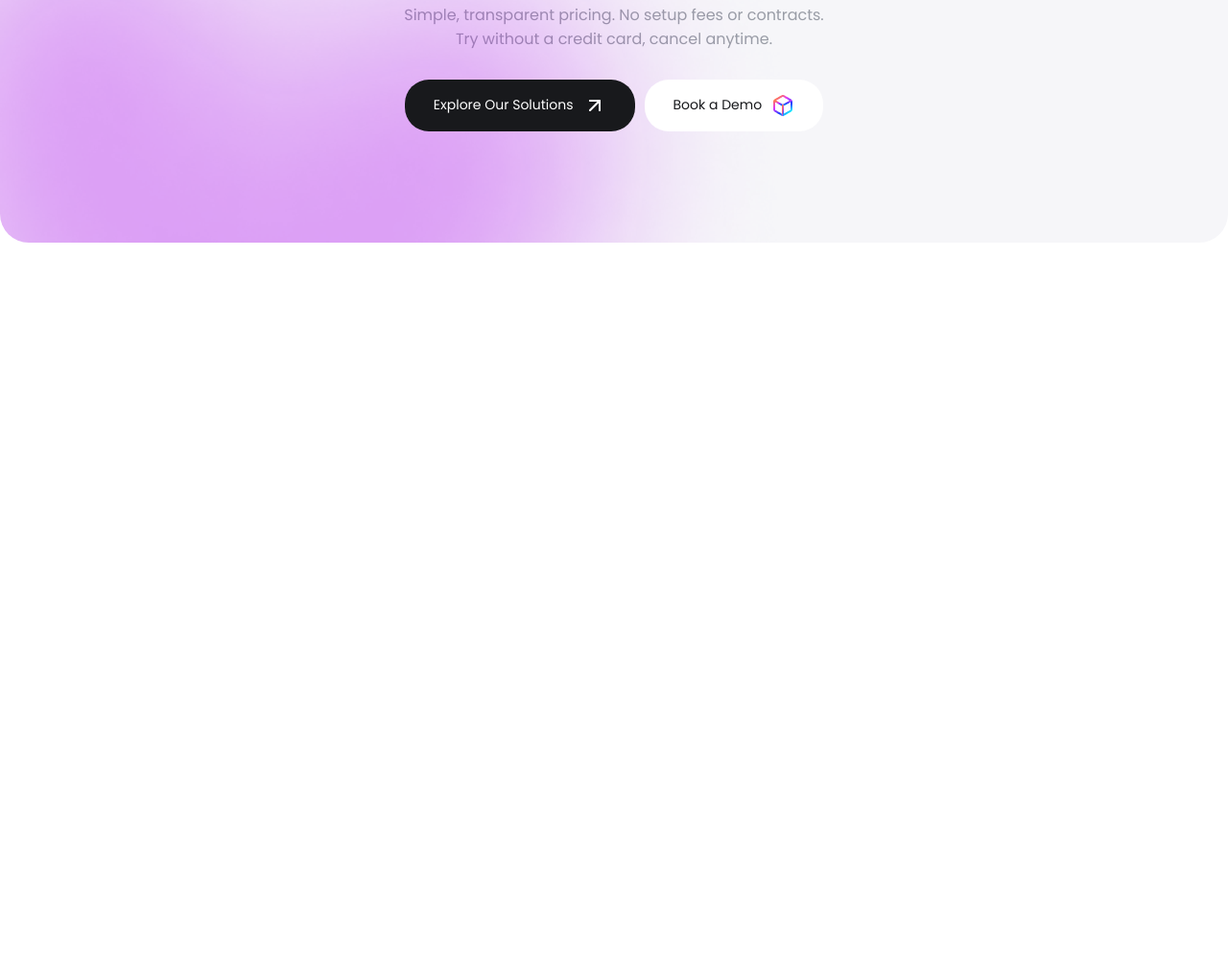
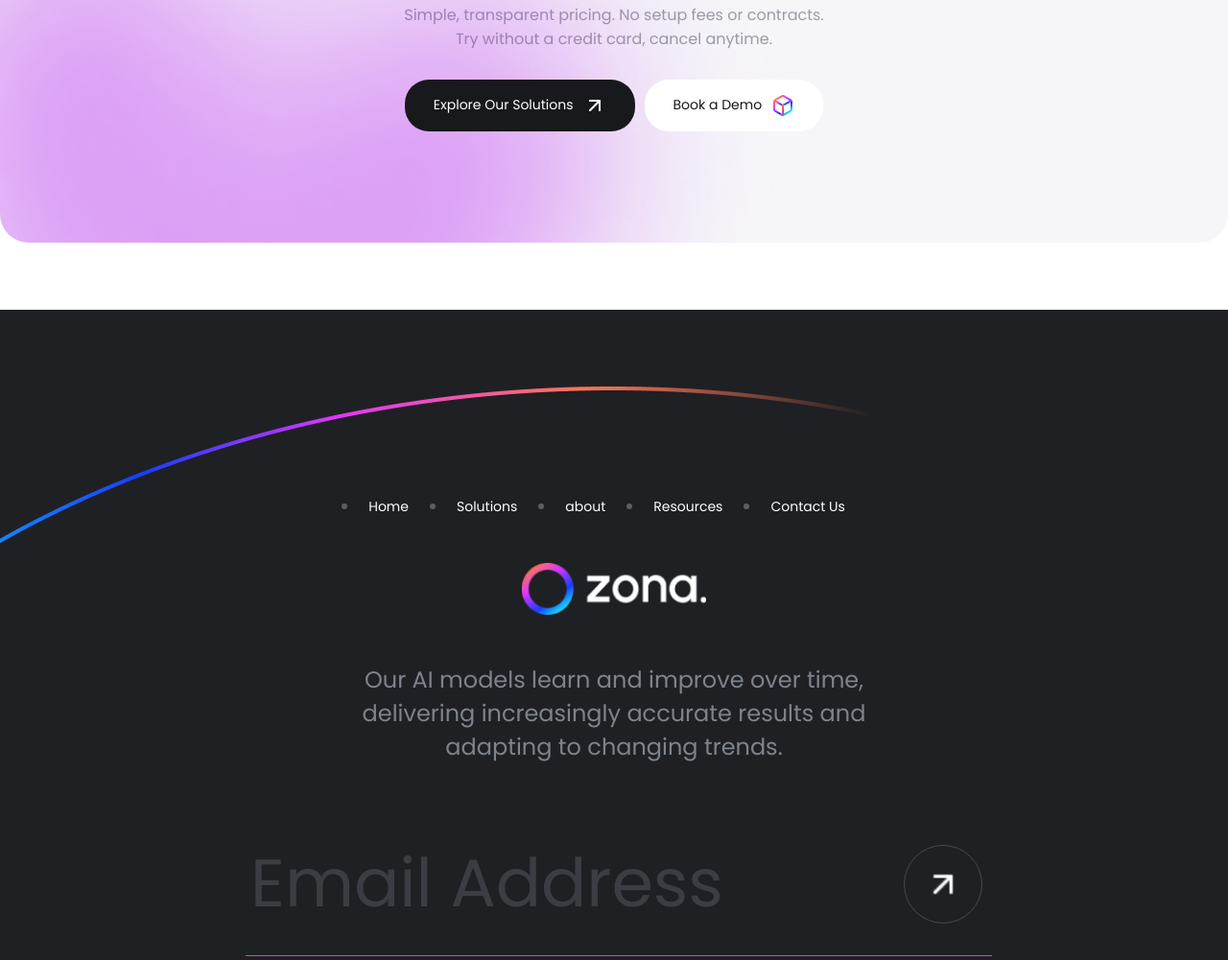
Before and after one commit to iddhanushka/frontend-development_VXD, a website built with webpack: page app/index.html in a window 1280 px wide. Shown: the part 3263-4264 px from the top of the page at 96% size. Before the commit the page ends 3586 px from the top, so only its background shows below. Built offline with nearby package versions, Linux system fonts and the light colour scheme; a web font is replaced by a local one.

Commit message:
footer development

```diff
--- a/app/assets/styles/modules/_footer.scss
+++ b/app/assets/styles/modules/_footer.scss
@@ -0,0 +1,107 @@
+.site-footer {
+  background: #1f2023;
+  padding: 80px 0;
+
+  &__logo-img {
+    max-width: 15%;
+    margin: auto;
+    display: block;
+  }
+
+  &__navbar {
+    padding-left: 0;
+    display: flex;
+    justify-content: center;
+    column-gap: 15px;
+    margin-bottom: 50px;
+  }
+
+  &__nav-item-link {
+    color: #fff;
+    text-decoration: none;
+    font-size: 14px;
+    font-weight: 400;
+  }
+
+  &__nav-item {
+    text-indent: 10px;
+    margin-right: 25px;
+
+    &::marker {
+      color: #585f67;
+    }
+  }
+
+  &__description {
+    color: #7c848e;
+    font-size: 24px;
+    text-align: center;
+    max-width: 50%;
+    margin: auto;
+    font-weight: 400;
+    margin-top: 50px;
+    line-height: 35px;
+    margin-bottom: 50px;
+  }
+
+  &__email-icon {
+    max-width: 40px;
+  }
+
+  &__email-us {
+    text-align: center;
+    width: 60%;
+    margin: auto;
+    position: relative;
+  }
+
+  &__email {
+    border: none;
+    background: transparent;
+    border-bottom: 1px solid #cc41e4;
+    padding: 35px 5px;
+    width: 100%;
+    color: #3a3e44;
+    font-size: 70px;
+
+    &:focus {
+      box-shadow: none;
+      outline: none;
+    }
+
+    &::placeholder {
+      font-size: 70px;
+      font-weight: 400;
+      color: #3a3e44;
+    }
+  }
+
+  &__email-btn {
+    position: absolute;
+    top: 50%;
+    right: 0;
+    width: 80px;
+    height: 80px;
+    border: 1px solid #434a54;
+    border-radius: 50%;
+    transform: translateY(-50%);
+  }
+
+  &__email-icon {
+    max-width: 40px;
+    position: relative;
+    top: 50%;
+    transform: translateY(-50%);
+  }
+
+  &__gradient-curve {
+    position: absolute;
+    left: -80px;
+    top: 0;
+  }
+
+  &__context {
+    position: relative;
+    padding-top: 100px;
+  }
+}
--- a/app/index.html
+++ b/app/index.html
@@ -246,6 +246,43 @@
       </div>
     </section>
 
+    <footer class="site-footer">
+      <div class="container">
+        <div class="site-footer__context">
+          <div class="site-footer__gradient-curve">
+            <img src="./assets/images/footer-ellipse.png" alt="" class="site-footer__gradient-img" />
+          </div>
+          <ul class="site-footer__navbar">
+            <li class="site-footer__nav-item">
+              <a href="" class="site-footer__nav-item-link">Home</a>
+            </li>
+            <li class="site-footer__nav-item">
+              <a href="" class="site-footer__nav-item-link">Solutions</a>
+            </li>
+            <li class="site-footer__nav-item">
+              <a href="" class="site-footer__nav-item-link">about</a>
+            </li>
+            <li class="site-footer__nav-item">
+              <a href="" class="site-footer__nav-item-link">Resources</a>
+            </li>
+            <li class="site-footer__nav-item">
+              <a href="" class="site-footer__nav-item-link">Contact Us</a>
+            </li>
+          </ul>
+          <a href="" class="site-footer__logo">
+            <img src="./assets/images/footer-logo.png" alt="" class="site-footer__logo-img" />
+          </a>
+          <p class="site-footer__description">Our AI models learn and improve over time, delivering increasingly accurate results and adapting to changing trends.</p>
+          <div class="site-footer__email-us">
+            <input type="text" placeholder="Email Address" class="site-footer__email" />
+            <a href="" class="site-footer__email-btn">
+              <img src="./assets/images/arrow-up-right.png" alt="" class="site-footer__email-icon" />
+            </a>
+          </div>
+        </div>
+      </div>
+    </footer>
+
     <script src="./assets/fontawesome/all.min.js"></script>
     <script src="bundled.js"></script>
   </body>
```
Also changed, not shown: app/assets/images/email-arrow-up-right.png (added), app/assets/images/footer-ellipse.png (added), app/assets/images/footer-logo.png (added).
